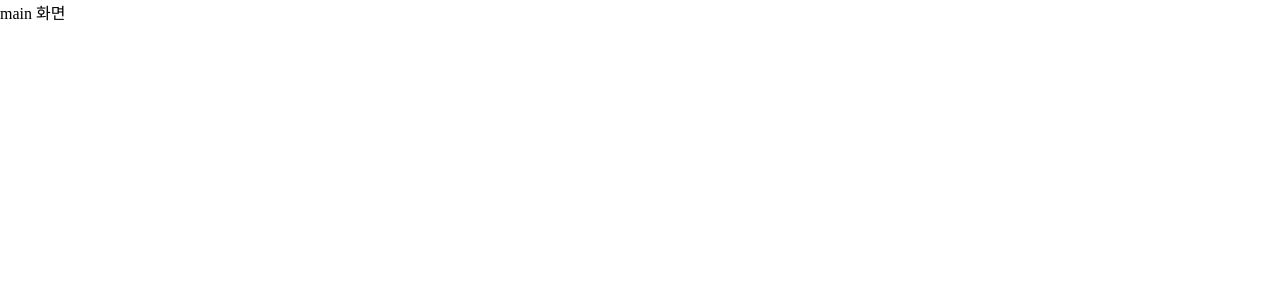
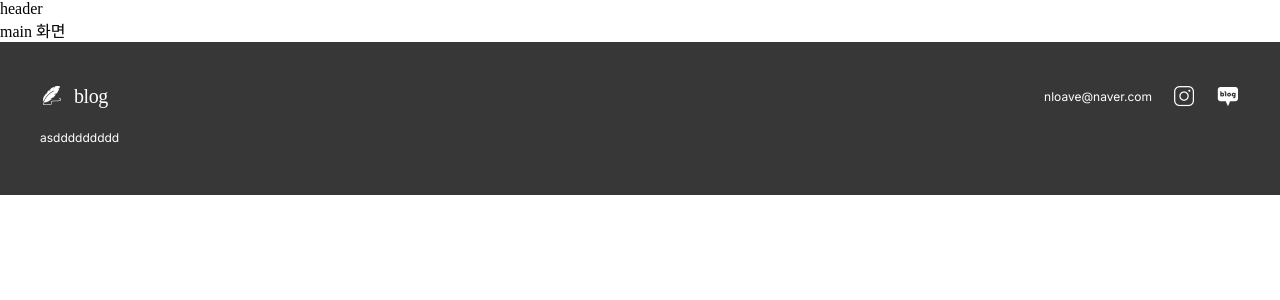
Before and after one commit to nloaveee/blog-front, a React (Create React App) app: page / in a window 1280 px wide. Shown: the top 300 px of the page. Built offline with nearby package versions, Linux system fonts and the light colour scheme; a web font is replaced by a local one.

Commit message:
React-Router-Dom SPA 작업

```diff
--- a/src/App.tsx
+++ b/src/App.tsx
@@ -8,6 +8,9 @@ import User from 'views/User';
 import BoardDetail from 'views/Board/Detail';
 import BoardWrite from 'views/Board/Write';
 import BoardUpdate from 'views/Board/Update';
+import Container from 'layouts/Container';
+import { AUTH_PAHT, BOARD_DETAIL_PATH, BOARD_PATH, BOARD_UPDATE_PATH, BOARD_WRITE_PATH, MAIN_PAHT, SEARCH_PATH, USER_PATH } from 'constant';
+
 
 
 //           component : Application 컴포넌트          //
@@ -23,19 +26,18 @@ function App() {
     // description : 게시물 수정하기 : '/board/update/:boardId'  - BoardUpdate //
     return (
         <Routes>
-            <Route>
-
-
+            <Route element={<Container/>}>
+                <Route path={MAIN_PAHT()} element={<Main/>}></Route>
+                <Route path={AUTH_PAHT()} element={<Authentication/>}></Route>
+                <Route path={SEARCH_PATH(':searchWord')} element={<Search/>}></Route>
+                <Route path={USER_PATH(':userEmail')} element={<User/>}></Route>
+                <Route path={BOARD_PATH()}>
+                    <Route path={BOARD_WRITE_PATH()} element={<BoardWrite />} />
+                    <Route path={BOARD_DETAIL_PATH(':boardId')} element={<BoardDetail />} />
+                    <Route path={BOARD_UPDATE_PATH(':boardId')} element={<BoardUpdate />} />
+                </Route>
             </Route>
-            <Route path='/' element={<Main/>}></Route>
-            <Route path='/auth' element={<Authentication/>}></Route>
-            <Route path='/search' element={<Search/>}></Route>
-            <Route path='/user' element={<User/>}></Route>
-            <Route path='/board'>
-                <Route path='write' element={<BoardWrite />} />
-                <Route path='detail/:boardId' element={<BoardDetail />} />
-                <Route path='update/:boardId' element={<BoardUpdate />} />
-            </Route>
+            <Route path='*' element={<h1>404 Not Fonund</h1>}/>
         </Routes>
     );
 }
--- /dev/null
+++ b/src/constant/index.ts
@@ -0,0 +1,8 @@
+export const MAIN_PAHT = () => '/';
+export const AUTH_PAHT = () => '/auth';
+export const SEARCH_PATH = (searchWord: string) => '/search/${searchWord}';
+export const USER_PATH = (userEmail: string) => `/user/${userEmail}`;
+export const BOARD_PATH = () => '/board';
+export const BOARD_DETAIL_PATH = (boardId: string | number) => `detail/${boardId}`;
+export const BOARD_WRITE_PATH = () => 'write';
+export const BOARD_UPDATE_PATH = (boardId: string | number) => `update/${boardId}`;
--- a/src/layouts/Container/index.tsx
+++ b/src/layouts/Container/index.tsx
@@ -1,10 +1,23 @@
+import { Outlet, useLocation } from 'react-router-dom'
+import Header from 'layouts/Header'
+import Footer from 'layouts/Footer'
 import React from 'react'
+import { AUTH_PAHT } from 'constant';
 
 //           component : Container layout 컴포넌트         //
 export default function Container() {
 
+    //           state: 현재 페이지 path name 상태           //
+    const {pathname} = useLocation();
+
     //           render : Container layout 렌더링          //
     return (
-        <div>index</div>
+        <>
+            <Header/>
+            <Outlet/>
+            {pathname !== AUTH_PAHT() && <Footer/>}
+
+
+        </>
     )
 }
--- a/src/layouts/Header/index.tsx
+++ b/src/layouts/Header/index.tsx
@@ -6,6 +6,6 @@ export default function Header() {
 
     //           render : header layout 렌더링          //
     return (
-    <div>index</div>
+    <div>header</div>
     )
 }
```
